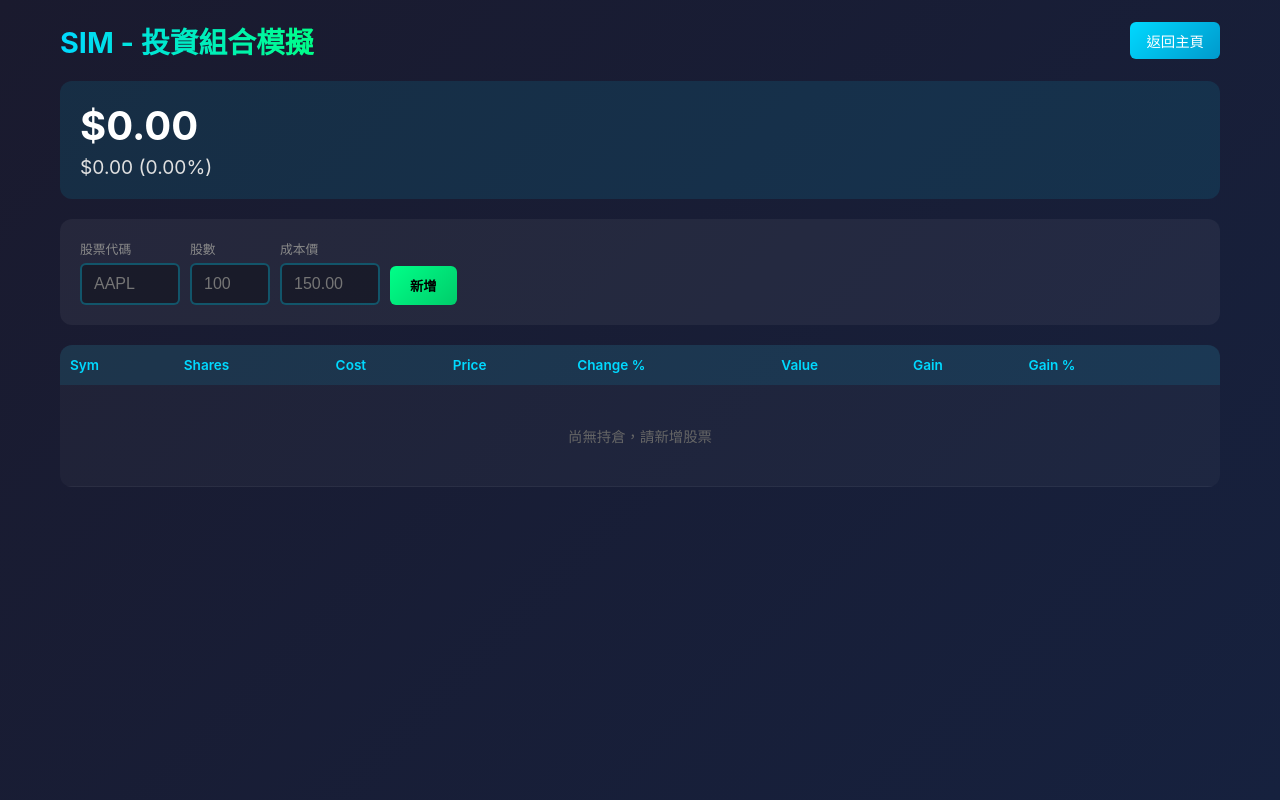
After one commit to rolandtalk/reversal-list, a Flask app: page /sim in a window 1280 px wide. The commit adds this page. Run offline with Flask 3, Linux system fonts and the light colour scheme.

Commit message:
Add SIM portfolio page

```diff
--- a/app.py
+++ b/app.py
@@ -344,6 +344,42 @@ def get_data():
     return response
 
 
+@app.route('/sim')
+def sim_page():
+    """Render SIM portfolio page"""
+    return render_template('sim.html')
+
+
+@app.route('/api/sim/price/<symbol>')
+def get_sim_price(symbol):
+    """Get current price and change percent for SIM"""
+    try:
+        ticker = yf.Ticker(symbol.upper())
+        hist = ticker.history(period="2d")
+
+        if hist.empty or len(hist) < 1:
+            return jsonify({"error": "No data"}), 404
+
+        current_price = float(hist['Close'].iloc[-1])
+
+        # Calculate change percent from previous close
+        if len(hist) >= 2:
+            prev_close = float(hist['Close'].iloc[-2])
+            change_percent = ((current_price - prev_close) / prev_close) * 100
+        else:
+            change_percent = 0
+
+        return jsonify({
+            "symbol": symbol.upper(),
+            "price": round(current_price, 2),
+            "change_percent": round(change_percent, 2)
+        })
+
+    except Exception as e:
+        print(f"Error getting SIM price for {symbol}: {e}")
+        return jsonify({"error": str(e)}), 500
+
+
 if __name__ == '__main__':
     print(f"Starting server with {len(load_symbols())} symbols...")
     port = int(os.environ.get('PORT', 5000))
--- /dev/null
+++ b/templates/sim.html
@@ -0,0 +1,355 @@
+<!DOCTYPE html>
+<html lang="zh-TW">
+<head>
+    <meta charset="UTF-8">
+    <meta name="viewport" content="width=device-width, initial-scale=1.0">
+    <title>SIM - 投資組合模擬</title>
+    <style>
+        * { margin: 0; padding: 0; box-sizing: border-box; }
+
+        body {
+            font-family: -apple-system, BlinkMacSystemFont, 'Segoe UI', Roboto, sans-serif;
+            background: linear-gradient(135deg, #1a1a2e 0%, #16213e 100%);
+            min-height: 100vh;
+            color: #e0e0e0;
+        }
+
+        .container { max-width: 1200px; margin: 0 auto; padding: 20px; }
+
+        header {
+            display: flex;
+            justify-content: space-between;
+            align-items: center;
+            margin-bottom: 20px;
+        }
+
+        h1 {
+            font-size: 1.8rem;
+            background: linear-gradient(90deg, #00d9ff, #00ff88);
+            -webkit-background-clip: text;
+            -webkit-text-fill-color: transparent;
+            background-clip: text;
+        }
+
+        .back-btn {
+            background: linear-gradient(135deg, #00d9ff, #0099cc);
+            border: none;
+            color: white;
+            padding: 8px 16px;
+            border-radius: 6px;
+            cursor: pointer;
+            text-decoration: none;
+            font-size: 0.9rem;
+        }
+
+        .back-btn:hover { opacity: 0.9; }
+
+        .summary {
+            background: rgba(0, 217, 255, 0.1);
+            border-radius: 12px;
+            padding: 20px;
+            margin-bottom: 20px;
+        }
+
+        .total-value {
+            font-size: 2.5rem;
+            font-weight: 700;
+            color: #fff;
+        }
+
+        .total-gain {
+            font-size: 1.2rem;
+            margin-top: 5px;
+        }
+
+        .positive { color: #00ff88; }
+        .negative { color: #ff4757; }
+
+        .add-form {
+            background: rgba(255, 255, 255, 0.05);
+            border-radius: 12px;
+            padding: 20px;
+            margin-bottom: 20px;
+            display: flex;
+            gap: 10px;
+            flex-wrap: wrap;
+            align-items: flex-end;
+        }
+
+        .form-group {
+            display: flex;
+            flex-direction: column;
+            gap: 5px;
+        }
+
+        .form-group label {
+            font-size: 0.8rem;
+            color: #888;
+        }
+
+        .form-group input {
+            padding: 10px 12px;
+            border: 2px solid rgba(0, 217, 255, 0.3);
+            border-radius: 6px;
+            background: rgba(0, 0, 0, 0.3);
+            color: #fff;
+            font-size: 1rem;
+            width: 120px;
+        }
+
+        .form-group input:focus {
+            outline: none;
+            border-color: #00d9ff;
+        }
+
+        .add-btn {
+            padding: 10px 20px;
+            background: linear-gradient(135deg, #00ff88, #00cc6a);
+            border: none;
+            border-radius: 6px;
+            color: #000;
+            font-weight: 600;
+            cursor: pointer;
+        }
+
+        .add-btn:hover { opacity: 0.9; }
+
+        .table-container {
+            background: rgba(255, 255, 255, 0.03);
+            border-radius: 12px;
+            overflow: hidden;
+        }
+
+        table { width: 100%; border-collapse: collapse; }
+
+        th {
+            background: rgba(0, 217, 255, 0.1);
+            padding: 12px 10px;
+            text-align: left;
+            font-weight: 600;
+            color: #00d9ff;
+            font-size: 0.85rem;
+        }
+
+        td {
+            padding: 12px 10px;
+            border-bottom: 1px solid rgba(255, 255, 255, 0.05);
+            font-size: 0.9rem;
+        }
+
+        tr:hover td { background: rgba(0, 217, 255, 0.05); }
+
+        .sym-cell {
+            font-weight: 700;
+            color: #00d9ff;
+            font-family: 'SF Mono', Monaco, monospace;
+        }
+
+        .delete-btn {
+            background: none;
+            border: none;
+            color: #ff4757;
+            cursor: pointer;
+            font-size: 1.2rem;
+        }
+
+        .delete-btn:hover { color: #ff6b7a; }
+
+        .loading { text-align: center; padding: 40px; color: #888; }
+
+        .empty-msg {
+            text-align: center;
+            padding: 40px;
+            color: #666;
+        }
+    </style>
+</head>
+<body>
+    <div class="container">
+        <header>
+            <h1>SIM - 投資組合模擬</h1>
+            <a href="/" class="back-btn">返回主頁</a>
+        </header>
+
+        <div class="summary">
+            <div class="total-value" id="total-value">$0.00</div>
+            <div class="total-gain" id="total-gain">
+                <span id="gain-amount">$0.00</span>
+                <span id="gain-percent">(0.00%)</span>
+            </div>
+        </div>
+
+        <div class="add-form">
+            <div class="form-group">
+                <label>股票代碼</label>
+                <input type="text" id="input-sym" placeholder="AAPL" style="width: 100px;">
+            </div>
+            <div class="form-group">
+                <label>股數</label>
+                <input type="number" id="input-shares" placeholder="100" style="width: 80px;">
+            </div>
+            <div class="form-group">
+                <label>成本價</label>
+                <input type="number" id="input-cost" placeholder="150.00" step="0.01" style="width: 100px;">
+            </div>
+            <button class="add-btn" onclick="addPosition()">新增</button>
+        </div>
+
+        <div class="table-container">
+            <table>
+                <thead>
+                    <tr>
+                        <th>Sym</th>
+                        <th>Shares</th>
+                        <th>Cost</th>
+                        <th>Price</th>
+                        <th>Change %</th>
+                        <th>Value</th>
+                        <th>Gain</th>
+                        <th>Gain %</th>
+                        <th></th>
+                    </tr>
+                </thead>
+                <tbody id="table-body">
+                    <tr><td colspan="9" class="empty-msg">尚無持倉，請新增股票</td></tr>
+                </tbody>
+            </table>
+        </div>
+    </div>
+
+    <script>
+        let positions = JSON.parse(localStorage.getItem('sim_positions') || '[]');
+
+        async function fetchPrice(symbol) {
+            try {
+                const response = await fetch(`/api/sim/price/${symbol}`);
+                const data = await response.json();
+                return data;
+            } catch (e) {
+                return null;
+            }
+        }
+
+        async function addPosition() {
+            const sym = document.getElementById('input-sym').value.toUpperCase().trim();
+            const shares = parseFloat(document.getElementById('input-shares').value);
+            const cost = parseFloat(document.getElementById('input-cost').value);
+
+            if (!sym || !shares || !cost) {
+                alert('請填寫所有欄位');
+                return;
+            }
+
+            // Check if already exists
+            const exists = positions.find(p => p.sym === sym);
+            if (exists) {
+                alert(`${sym} 已存在`);
+                return;
+            }
+
+            positions.push({ sym, shares, cost });
+            savePositions();
+
+document.getElementById('input-sym').value = '';
+            document.getElementById('input-shares').value = '';
+            document.getElementById('input-cost').value = '';
+
+            await renderTable();
+        }
+
+        function removePosition(sym) {
+            positions = positions.filter(p => p.sym !== sym);
+            savePositions();
+            renderTable();
+        }
+
+        function savePositions() {
+            localStorage.setItem('sim_positions', JSON.stringify(positions));
+        }
+
+        function formatNumber(num, decimals = 2) {
+            return num.toLocaleString('en-US', { minimumFractionDigits: decimals, maximumFractionDigits: decimals });
+        }
+
+        async function renderTable() {
+            const tbody = document.getElementById('table-body');
+
+            if (positions.length === 0) {
+                tbody.innerHTML = '<tr><td colspan="9" class="empty-msg">尚無持倉，請新增股票</td></tr>';
+                document.getElementById('total-value').textContent = '$0.00';
+                document.getElementById('gain-amount').textContent = '$0.00';
+                document.getElementById('gain-percent').textContent = '(0.00%)';
+                return;
+            }
+
+            tbody.innerHTML = '<tr><td colspan="9" class="loading">載入中...</td></tr>';
+
+            let totalValue = 0;
+            let totalCost = 0;
+            let rows = [];
+
+            for (const pos of positions) {
+                const priceData = await fetchPrice(pos.sym);
+
+                if (priceData && priceData.price) {
+                    const price = priceData.price;
+                    const change = priceData.change_percent || 0;
+                    const value = price * pos.shares;
+                    const costTotal = pos.cost * pos.shares;
+                    const gain = value - costTotal;
+                    const gainPercent = ((price - pos.cost) / pos.cost) * 100;
+
+                    totalValue += value;
+                    totalCost += costTotal;
+
+                    const changeClass = change >= 0 ? 'positive' : 'negative';
+                    const gainClass = gain >= 0 ? 'positive' : 'negative';
+
+                    rows.push(`
+                        <tr>
+                            <td class="sym-cell">${pos.sym}</td>
+                            <td>${pos.shares}</td>
+                            <td>$${formatNumber(pos.cost)}</td>
+                            <td>$${formatNumber(price)}</td>
+                            <td class="${changeClass}">${change >= 0 ? '+' : ''}${formatNumber(change)}%</td>
+                            <td>$${formatNumber(value)}</td>
+                            <td class="${gainClass}">${gain >= 0 ? '+' : ''}$${formatNumber(gain)}</td>
+                            <td class="${gainClass}">${gainPercent >= 0 ? '+' : ''}${formatNumber(gainPercent)}%</td>
+                            <td><button class="delete-btn" onclick="removePosition('${pos.sym}')">×</button></td>
+                        </tr>
+                    `);
+                } else {
+                    rows.push(`
+                        <tr>
+                            <td class="sym-cell">${pos.sym}</td>
+                            <td>${pos.shares}</td>
+                            <td>$${formatNumber(pos.cost)}</td>
+                            <td>-</td>
+                            <td>-</td>
+                            <td>-</td>
+                            <td>-</td>
+                            <td>-</td>
+                            <td><button class="delete-btn" onclick="removePosition('${pos.sym}')">×</button></td>
+                        </tr>
+                    `);
+                }
+            }
+
+            tbody.innerHTML = rows.join('');
+
+            const totalGain = totalValue - totalCost;
+            const totalGainPercent = totalCost > 0 ? ((totalValue - totalCost) / totalCost) * 100 : 0;
+            const gainClass = totalGain >= 0 ? 'positive' : 'negative';
+
+            document.getElementById('total-value').textContent = '$' + formatNumber(totalValue);
+            document.getElementById('gain-amount').className = gainClass;
+            document.getElementById('gain-amount').textContent = (totalGain >= 0 ? '+' : '') + '$' + formatNumber(totalGain);
+            document.getElementById('gain-percent').className = gainClass;
+            document.getElementById('gain-percent').textContent = ` (${totalGainPercent >= 0 ? '+' : ''}${formatNumber(totalGainPercent)}%)`;
+        }
+
+        // Initial load
+        renderTable();
+    </script>
+</body>
+</html>
```
Also changed, not shown: templates/index.html (+41 -5 lines).
